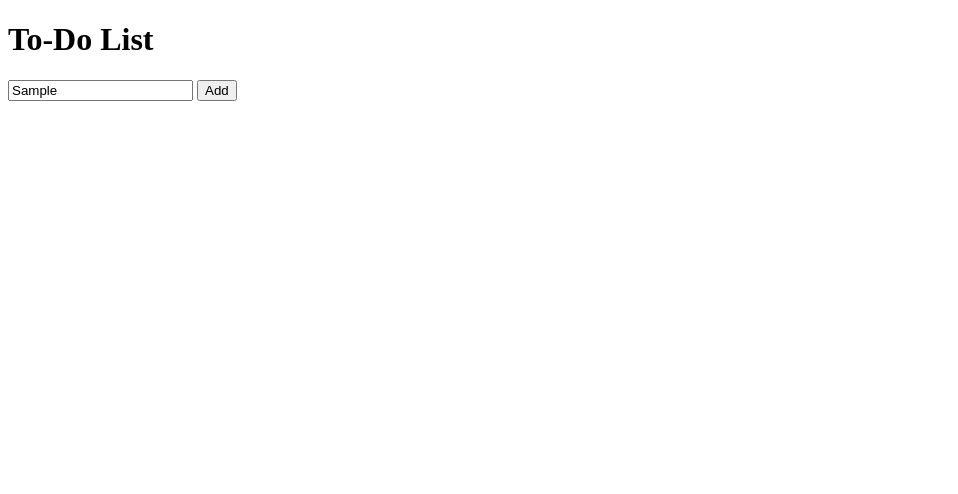
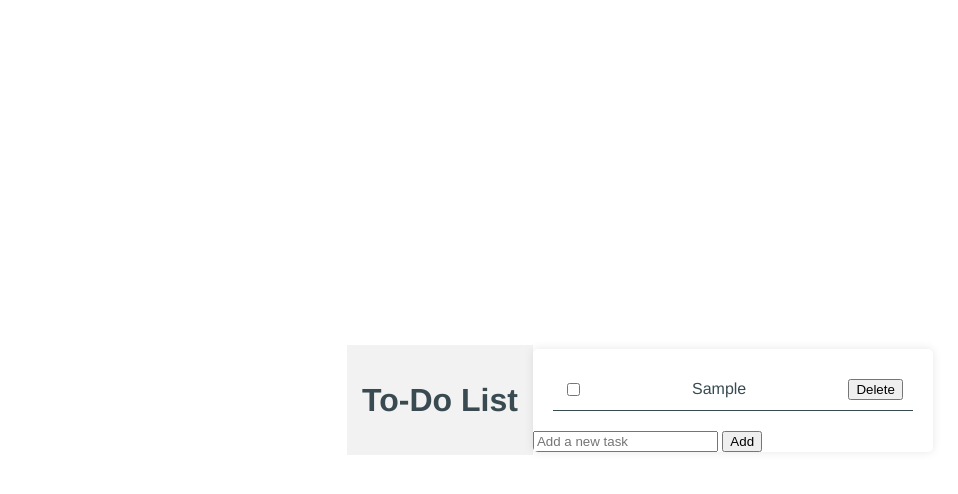
Before and after one commit to raknos13/to-do-list-app, a plain HTML site: page index.html in a window 1280 px wide. Both pictures are taken after typing "Sample" into the empty fields and a click on the button "Add". Shown: the whole page, without its empty margins (0-958 px from the left). Drawn offline with Linux system fonts and the light colour scheme.

Commit message:
Added some css and JS to make a barebone todo list app

```diff
--- a/index.html
+++ b/index.html
@@ -16,9 +16,10 @@
         <section id="todo-list"></section>
         <section id="todo-input">
             <input type="text" name="task" id="task" placeholder="Add a new task">
-            <button>Add</button>
+            <button id="addTaskButton">Add</button>
         </section>
    </main>
 
+   <script src="script.js"></script>
 </body>
 </html>
--- a/script.js
+++ b/script.js
@@ -0,0 +1,47 @@
+document.addEventListener('DOMContentLoaded', function() {
+    var addTaskButton = document.getElementById("addTaskButton");
+    addTaskButton.addEventListener('click', addTask);
+});
+
+function addTask() {
+    var taskInput = document.getElementById('task');
+    var taskText = taskInput.value.trim();
+
+    if (taskText == '') {
+        alert("Please enter a task.");
+        return;
+    }
+
+    var todoList = document.getElementById("todo-list");
+
+    var todoItem = document.createElement("div");
+    todoItem.className = "todo-item";
+
+    var taskLabel = document.createElement("span");
+    taskLabel.innerText = taskText;
+
+    var checkBox = document.createElement("input");
+    checkBox.type = "checkbox";
+    checkBox.addEventListener("change", function() {
+        if (this.checked) {
+            todoItem.style.textDecoration = "line-through";
+        } else {
+            todoItem.style.textDecoration = "none";
+        }
+    })
+
+    var deleteButton = document.createElement("button");
+    deleteButton.innerText = "Delete";
+    deleteButton.addEventListener("click", function() {
+        todoList.removeChild(todoItem);
+    });
+
+    todoItem.appendChild(checkBox);
+    todoItem.appendChild(taskLabel);
+    todoItem.appendChild(deleteButton);
+
+    todoList.appendChild(todoItem);
+
+    // Clear input after adding
+    taskInput.value = "";
+}
--- a/styles.css
+++ b/styles.css
@@ -0,0 +1,46 @@
+body {
+    font-family: Helvetica, sans-serif;
+    background-color: #fff;
+    color: #394a51;
+    margin: 0;
+    padding: 0;
+    height: 100vh;
+    display: flex;
+    justify-content: center;
+    align-items: center;
+}
+
+header {
+    text-align: center;
+    padding: 15px;
+    background-color: #f2f2f2;
+}
+
+#todo-container {
+    max-width: 400px;
+    width: 100%;
+    border-radius: 5px;
+    overflow: hidden;
+    box-shadow: 0 0 10px rgba(0, 0, 0, 0.1);
+}
+
+#todo-list {
+    padding: 20px;
+}
+
+.todo-item {
+    display: flex;
+    justify-content: space-between;
+    align-items: center;
+    padding: 10px;
+    border-bottom: 1px solid #394a51;
+}
+
+.todo-item input[type="checkbox"] {
+    margin-right: 10px;
+}
+
+.todo-input {
+    padding: 15px;
+    border-top: 1px solid #394a51;
+}
```
